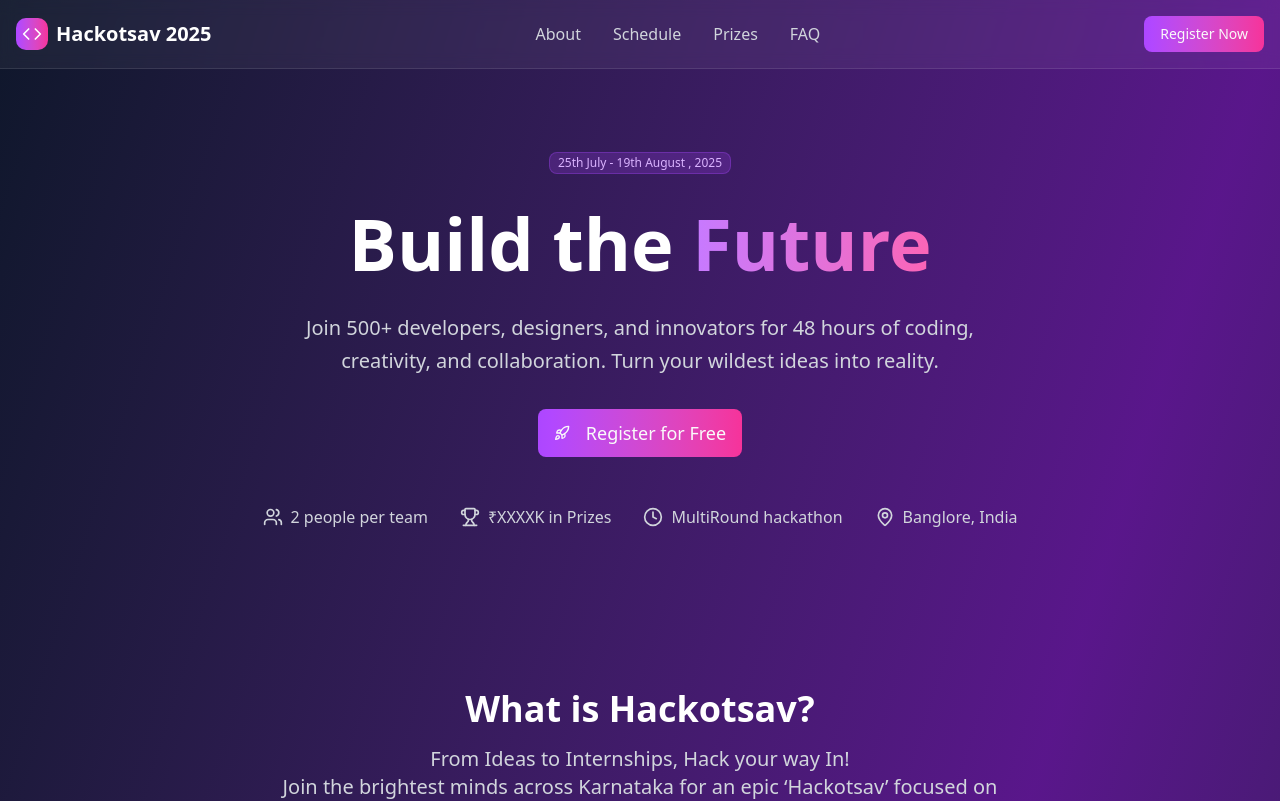
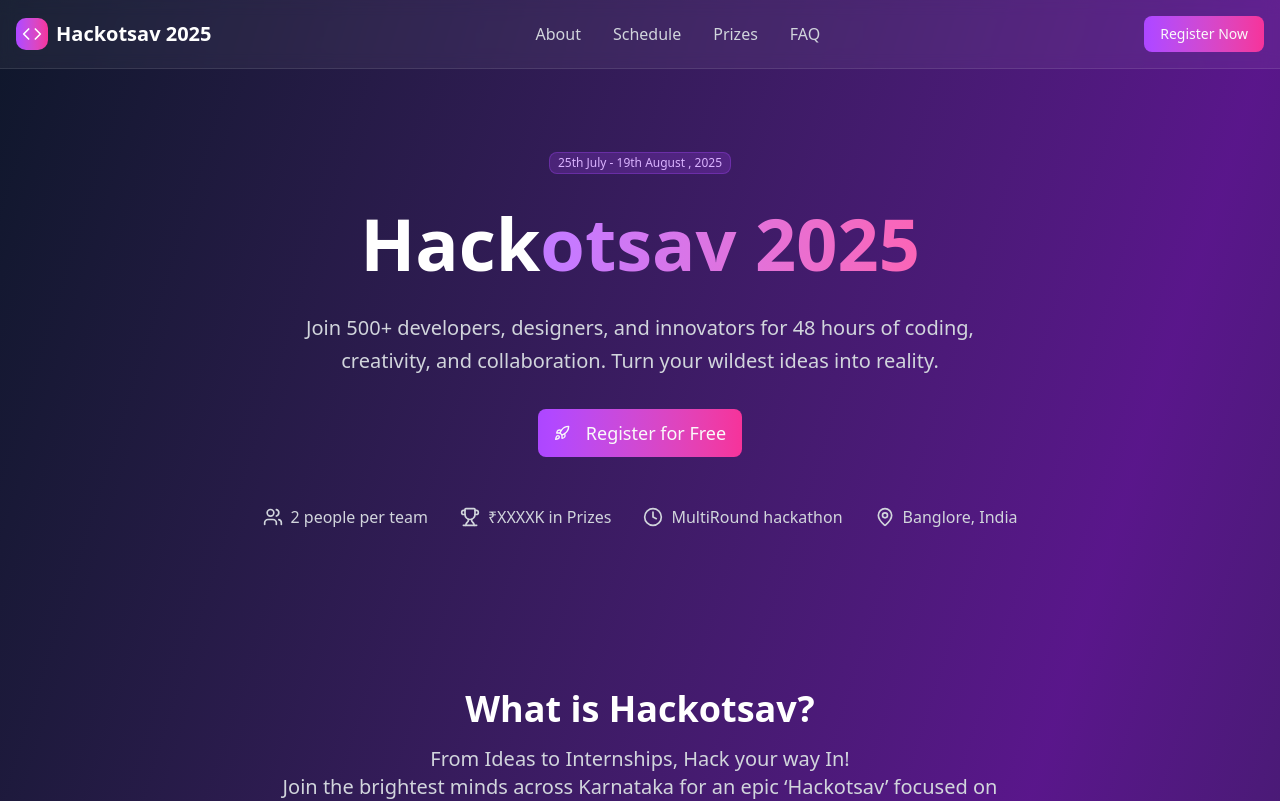
Before and after one commit to AmeyaMprojects/hackathon, a Next.js app: page / in a window 1280 px wide. Shown: the top 801 px of the page. Built offline with nearby package versions, Linux system fonts and the light colour scheme.

Commit message:
finals changes for day 1

```diff
--- a/hackathon-page.tsx
+++ b/hackathon-page.tsx
@@ -53,10 +53,10 @@ export default function HackathonPage() {
           <div className="max-w-4xl mx-auto">
             <Badge className="mb-6 bg-purple-500/20 text-purple-300 border-purple-500/30">25th July - 19th August , 2025</Badge>
             <h1 className="text-5xl md:text-7xl font-bold text-white mb-6 leading-tight">
-              Build the
+              Hack
               <span className="bg-gradient-to-r from-purple-400 to-pink-400 bg-clip-text text-transparent">
-                {" "}
-                Future
+                {""}
+                otsav 2025
               </span>
             </h1>
             <p className="text-xl text-gray-300 mb-8 max-w-2xl mx-auto leading-relaxed">
```
